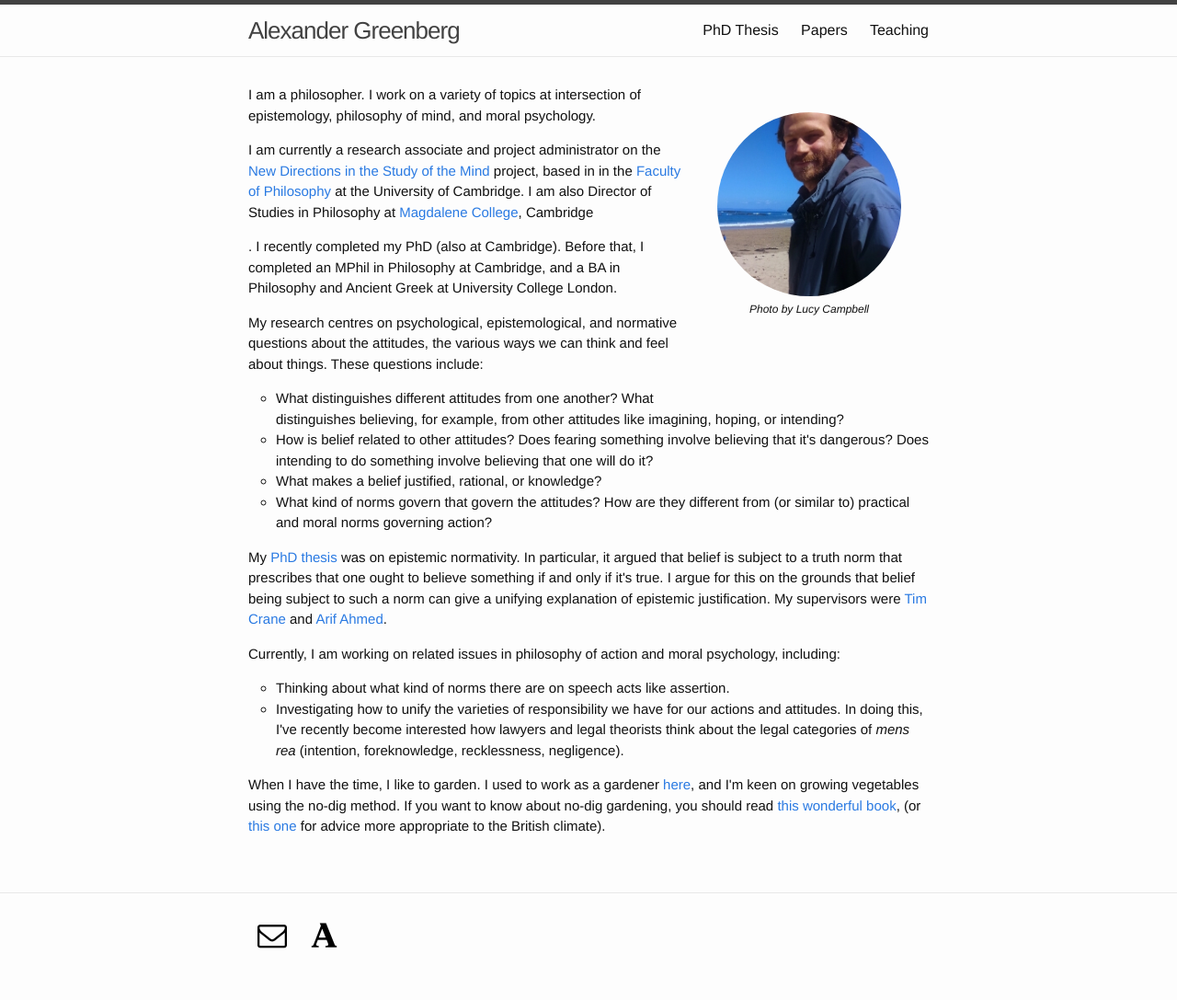
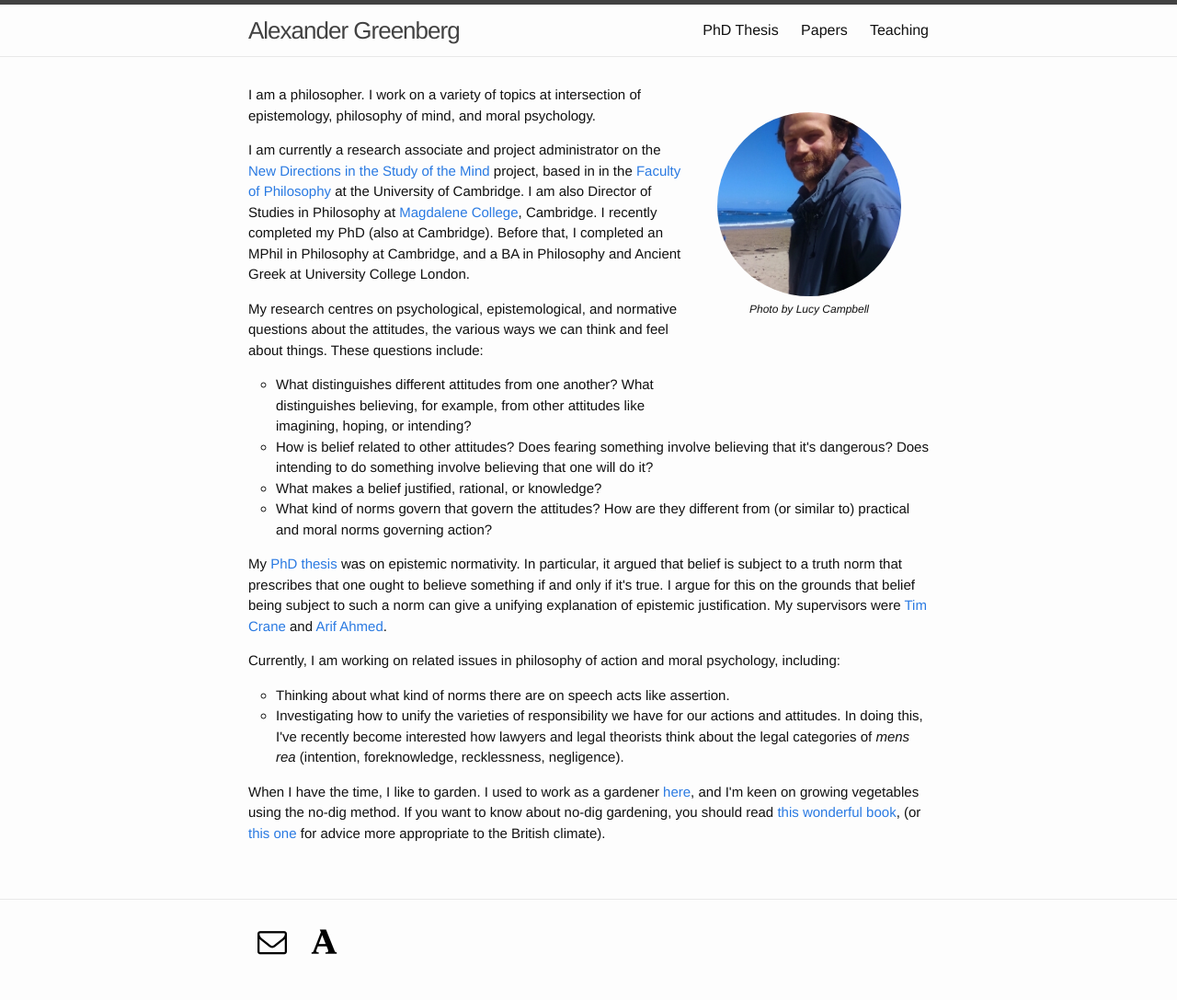
Before and after one commit to alexandergreenberg/alexandergreenberg.github.io, a Jekyll site: the page built from index.html, in a window 1280 px wide. Shown: the whole page at 92% size. Built offline with Jekyll 4.4.1, drawn with Linux system fonts in a browser that asks for light colours; some web fonts are replaced.

Commit message:
Update index.html

```diff
--- a/index.html
+++ b/index.html
@@ -9,7 +9,7 @@ layout: default
     <p class="photo-credit"><em>Photo by Lucy Campbell</em></p>
   </div>
     <p class="paragraph">I am a philosopher. I work on a variety of topics at intersection of epistemology, philosophy of mind, and moral psychology.</p>
-    <p class="paragraph">I am currently a research associate and project administrator on the <a href="http://www.newdirectionsproject.com" target="_blank">New Directions in the Study of the Mind</a> project, based in in the <a href="http://www.phil.cam.ac.uk" target="_blank">Faculty of Philosophy</a> at the University of Cambridge. I am also Director of Studies in Philosophy at <a href="http://www.magd.cam.ac.uk">Magdalene College</a>, Cambridge</p>. I recently completed my PhD (also at Cambridge). Before that, I completed an MPhil in Philosophy at Cambridge, and a BA in Philosophy and Ancient Greek at University College London.</p>
+    <p class="paragraph">I am currently a research associate and project administrator on the <a href="http://www.newdirectionsproject.com" target="_blank">New Directions in the Study of the Mind</a> project, based in in the <a href="http://www.phil.cam.ac.uk" target="_blank">Faculty of Philosophy</a> at the University of Cambridge. I am also Director of Studies in Philosophy at <a href="http://www.magd.cam.ac.uk">Magdalene College</a>, Cambridge. I recently completed my PhD (also at Cambridge). Before that, I completed an MPhil in Philosophy at Cambridge, and a BA in Philosophy and Ancient Greek at University College London.</p>
     <p class="paragraph">My research centres on psychological, epistemological, and normative questions about the attitudes, the various ways we can think and feel about things. These questions include:</p>
       <ul class="questions-list">
         <li>What distinguishes different attitudes from one another? What distinguishes believing, for example, from other attitudes like imagining, hoping, or intending?</li>
```
